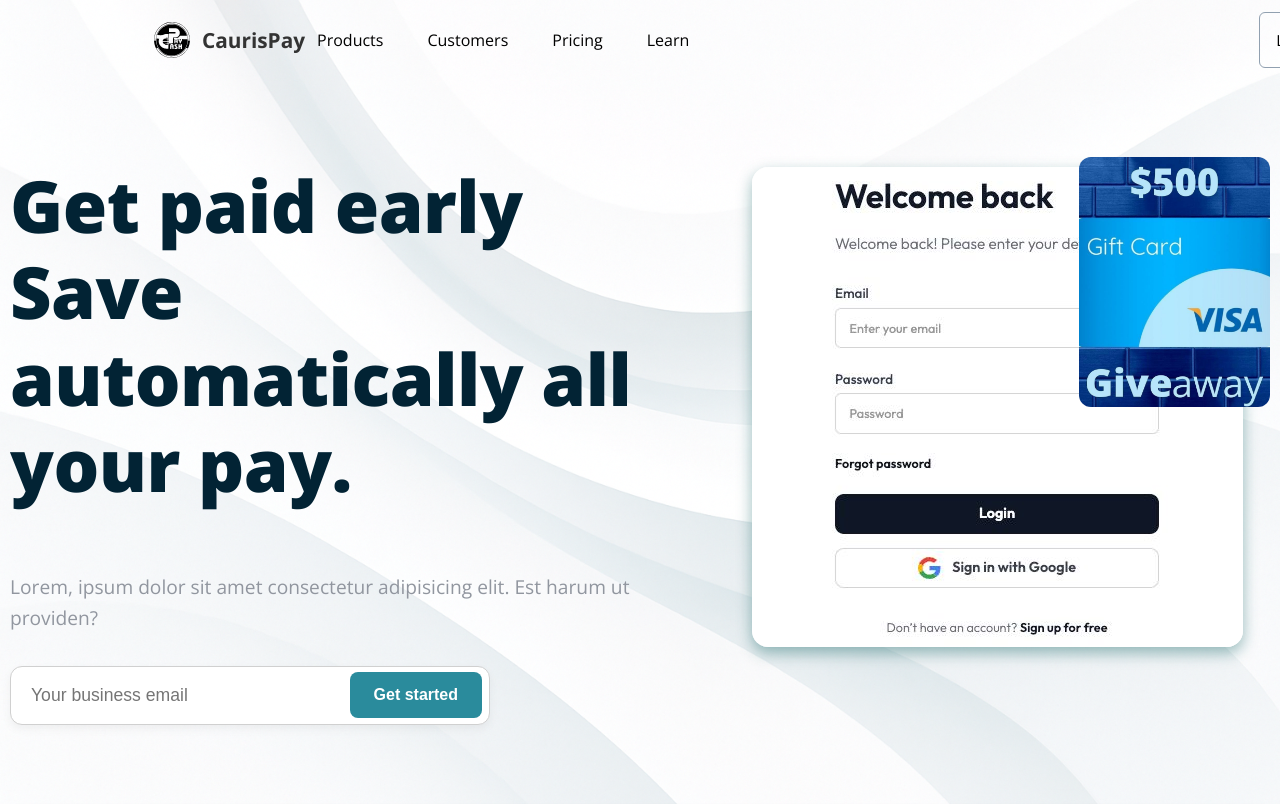
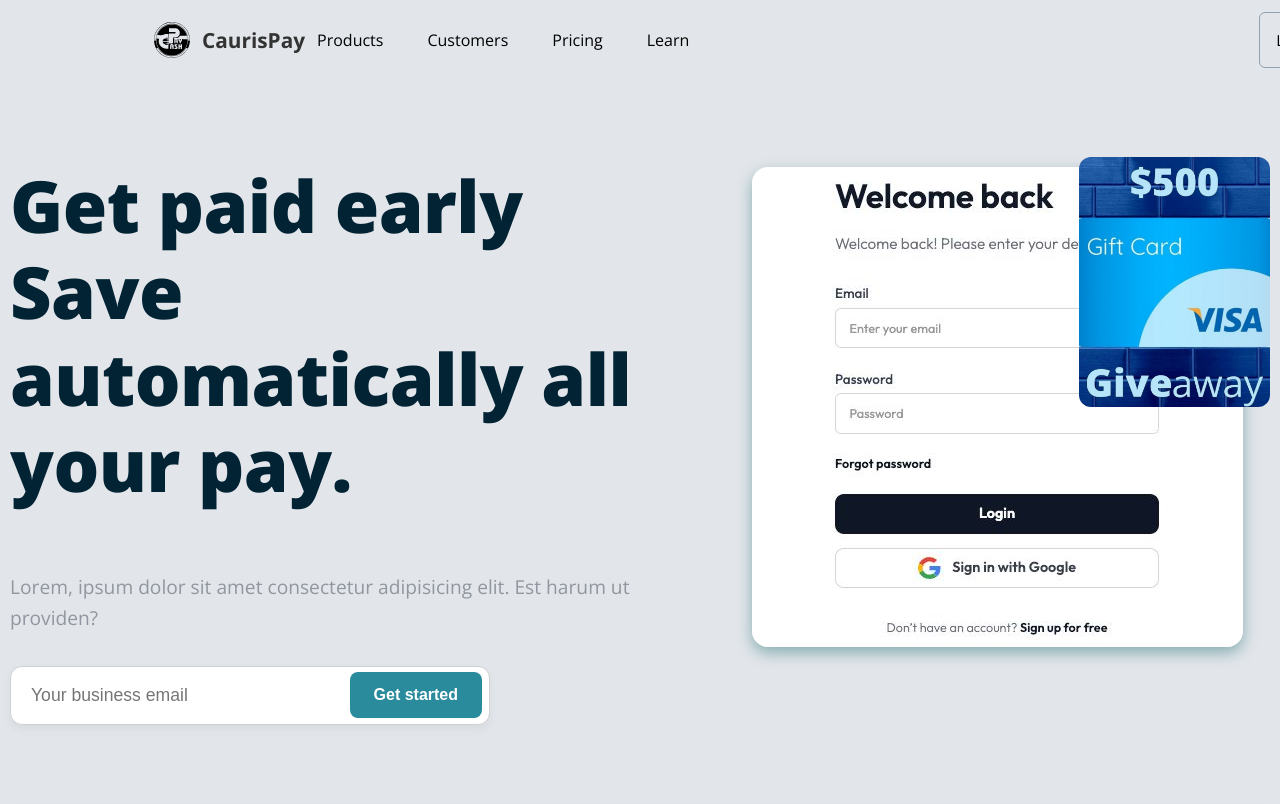
Before and after one commit to hippolite-oss/CaurisPayGray, a React (Vite) app: page / in a window 1280 px wide. Shown: the top 804 px of the page. Built offline with nearby package versions, Linux system fonts and the light colour scheme.

Commit message:
first commit

```diff
--- a/src/App.css
+++ b/src/App.css
@@ -5,6 +5,6 @@
 
 .App {
   min-height: 100vh;
-  background: url("/background.jpg") no-repeat center center fixed;
+  background-color: #e2e6eb;
   background-size: cover;
 }
```
Also changed, not shown: 1 other file (tests, documents, lock files or other folders).
